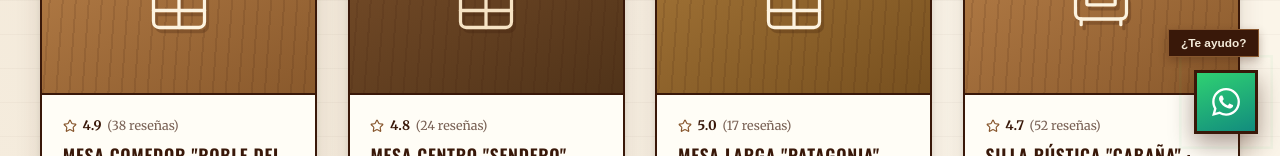
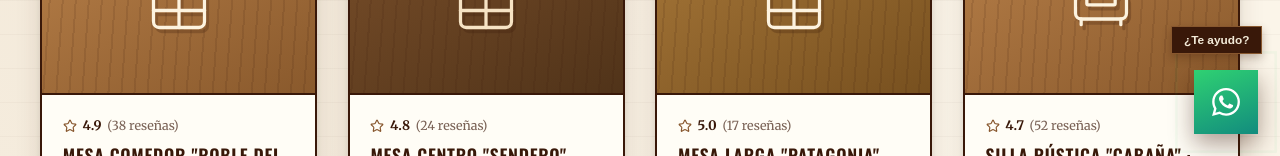
Before and after one commit to Crispovilla/rustic-app, a React (Vite) app: page /productos in a window 1280 px wide. Shown: the part 644-800 px from the top of the page. Built offline with nearby package versions, Linux system fonts and the light colour scheme.

Commit message:
Quita bordes a los botones e icono de WhatsApp

```diff
--- a/src/index.css
+++ b/src/index.css
@@ -1404,7 +1404,7 @@ img {
 .btn--whatsapp {
   background: linear-gradient(180deg, #2fd172, #1da85a);
   color: #062d19;
-  border-color: var(--espresso);
+  border-color: transparent;
   box-shadow: 0 8px 18px rgba(29, 168, 90, 0.32);
 }
 
@@ -1421,7 +1421,7 @@ img {
   width: 64px;
   height: 64px;
   border-radius: 0;
-  border: 3px solid var(--wood-900);
+  border: none;
   background: linear-gradient(160deg, #2fd172, #128c7e);
   color: #ffffff;
   display: grid;
@@ -1648,7 +1648,7 @@ img {
   padding: 0.5rem 0.85rem;
   border-radius: 0;
   background: linear-gradient(160deg, #2fd172, #1da85a);
-  border: 2px solid var(--wood-900);
+  border: 2px solid transparent;
   color: #062d19;
   font-weight: 600;
   font-size: 0.82rem;
```
